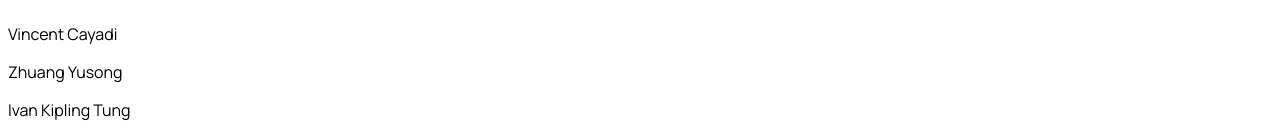
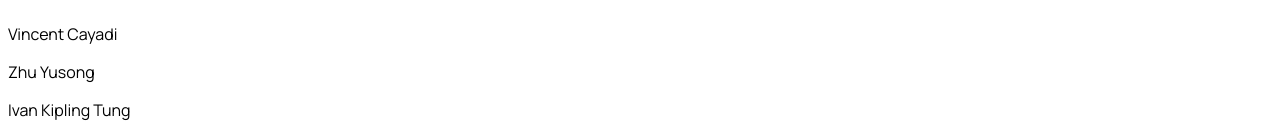
Before and after one commit to senrobo/senrobo.github.io, a Next.js app: page /about in a window 1280 px wide. Shown: the part 667-800 px from the top of the page. Built offline with nearby package versions, Linux system fonts and the light colour scheme.

Commit message:
changed yun sog name

```diff
--- a/pages/about.mdx
+++ b/pages/about.mdx
@@ -25,7 +25,7 @@ We would not say that we are the sucessors of Transcendence, but rather, we are
 
 Vincent Cayadi
 
-Zhuang Yusong
+Zhu Yusong
 
 Ivan Kipling Tung
 
```
